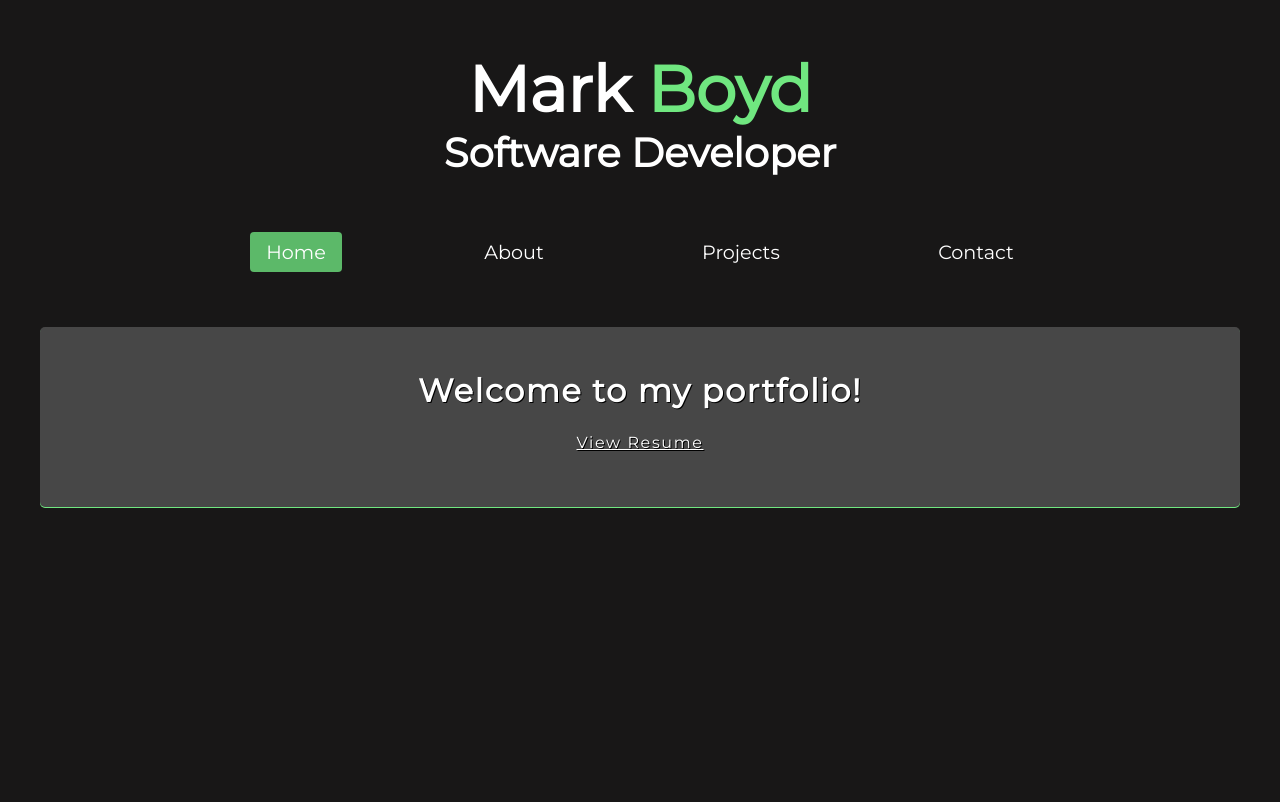
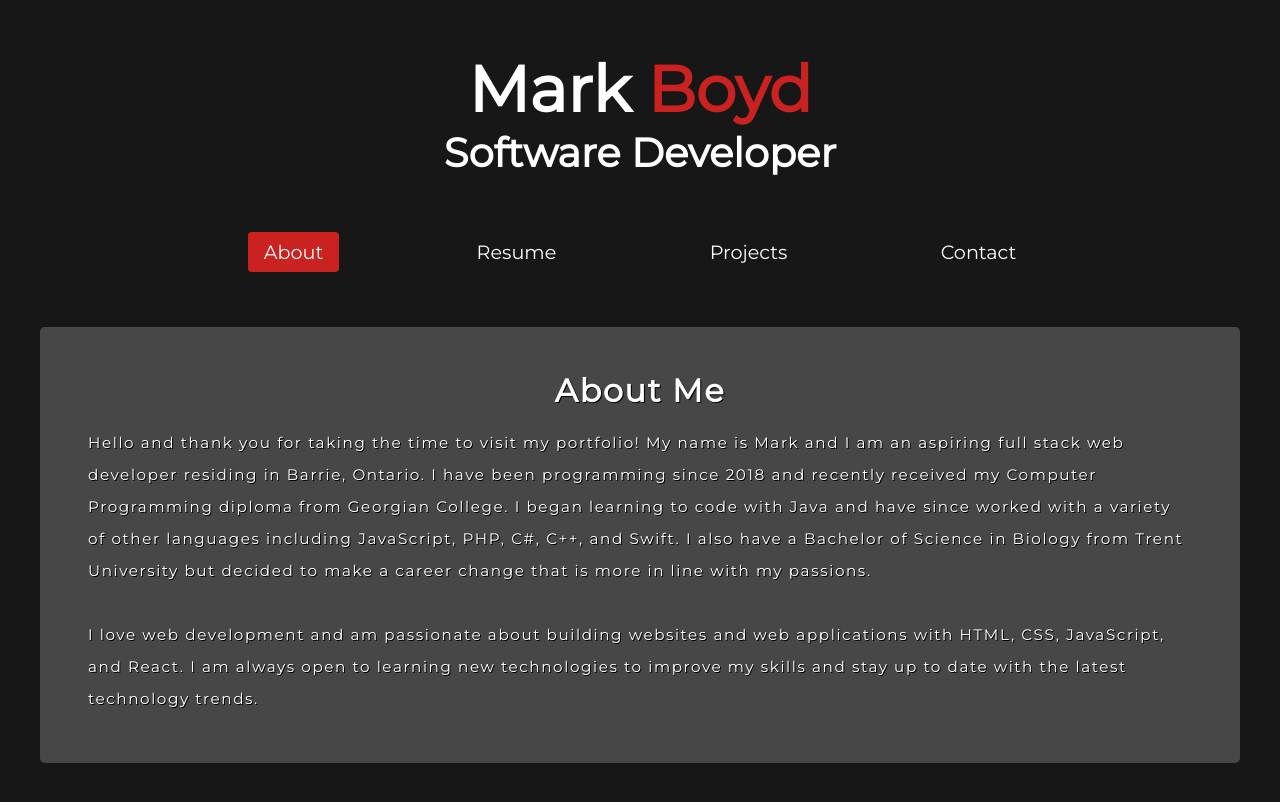
Before and after one commit to MarkBoyd14/mark-boyd-portfolio, a React (Create React App) app: page / in a window 1280 px wide. Shown: the top 802 px of the page. Built offline with nearby package versions, Linux system fonts and the light colour scheme.

Commit message:
changed 'home' to 'resume' and set 'about' to be new home page. configured to deploy on s3

```diff
--- a/package.json
+++ b/package.json
@@ -19,6 +19,7 @@
     "dev": "react-scripts start",
     "start": "node server/server.js",
     "build": "react-scripts build",
+    "deploy": "aws s3 sync build/ s3://markboyd.ca --acl public-read",
     "test": "react-scripts test",
     "eject": "react-scripts eject"
   },
--- a/src/App.css
+++ b/src/App.css
@@ -27,7 +27,7 @@ h2 a {
 }
 
 h1 span {
-  color: #70e780;
+  color: #ca2121;
 }
 
 h2 {
@@ -52,43 +52,18 @@ p {
   letter-spacing: 0.1rem;
   line-height: 2rem;
   border-radius: 5px;
-  box-shadow: 0 1px #70e780;
   text-shadow: 1px 1px black;
 }
 
-.row {
-  display: flex;
-  flex-direction: row;
-  justify-content: center;
-  align-items: center;
-}
-
-.col-2 {
-  display: flex;
-  flex-direction: column;
-  justify-content: center;
-  align-items: center;
-  flex-basis: 100%;
-  flex: 1;
-}
-
-.col-left {
-  padding-right: 15px;
-}
-
-.col-right {
-  padding-left: 15px;
-}
-
-.home {
+.resume {
   text-align: center;
 }
 
-.home a {
+.resume a {
   padding: 10px;
 }
 
-.home a:hover {
+.resume a:hover {
   background-color: rgb(37, 37, 37);
   border-radius: 5px;
 }
@@ -178,7 +153,7 @@ p {
 }
 
 .project-btn:hover {
-  background-color: #70e780;
+  background-color: #ca2121;
 }
 
 .fa-server,
--- a/src/App.js
+++ b/src/App.js
@@ -1,7 +1,7 @@
 import React, { useState, useEffect } from 'react';
 import { Switch, Route } from 'react-router-dom';
 import Header from './components/Header';
-import Home from './views/Home';
+import Resume from './views/Resume';
 import About from './views/About';
 import Projects from './views/Projects';
 import Contact from './views/Contact';
@@ -22,8 +22,8 @@ function App() {
       <Header width={width}></Header>
       <div className="container">
         <Switch>
-          <Route path="/about">
-            <About />
+          <Route path="/resume">
+            <Resume />
           </Route>
           <Route path="/projects">
             <Projects />
@@ -31,8 +31,8 @@ function App() {
           <Route path="/contact">
             <Contact />
           </Route>
-          <Route path="/">
-            <Home />
+          <Route path="/" exact>
+            <About />
           </Route>
         </Switch>
       </div>
--- a/src/components/Navbar.css
+++ b/src/components/Navbar.css
@@ -23,13 +23,13 @@
 }
 
 .nav-links:hover {
-  background-color: #70e780c7;
+  background-color: #ca2121;
   border-radius: 4px;
   transition: all 0.2s ease-out;
 }
 
 .active {
-  background-color: #70e780c7;
+  background-color: #ca2121;
   border-radius: 4px;
   transition: all 0.2s ease-out;
 }
@@ -79,7 +79,7 @@
   }
 
   .nav-links:hover {
-    background-color: #70e780c7;
+    background-color: #ca2121;
     border-radius: 0;
   }
 
--- a/src/components/Navbar.jsx
+++ b/src/components/Navbar.jsx
@@ -22,12 +22,17 @@ export default function Navbar() {
       >
         <li>
           <NavLink to="/" exact className="nav-links">
-            Home
+            About
           </NavLink>
         </li>
         <li>
-          <NavLink to="/about" className="nav-links" activeClassName="active">
-            About
+          <NavLink
+            to="/resume"
+            exact
+            className="nav-links"
+            activeClassName="active"
+          >
+            Resume
           </NavLink>
         </li>
         <li>
--- a/src/views/About.jsx
+++ b/src/views/About.jsx
@@ -4,39 +4,25 @@ export default function About() {
   document.title = 'Mark Boyd - About';
   return (
     <section className="about">
-      <h3 className="section-header">Oh, Hi Mark!</h3>
+      <h3 className="section-header">About Me</h3>
       <div className="row">
-        <div class="col-2 col-left">
-          <div className="image-wrapper">
-            <img
-              id="profile-image"
-              src="/images/profile.jpg"
-              alt="Profile"
-            ></img>
-          </div>
-        </div>
-        <div class="col-2 col-right">
-          <p>
-            Hello and thank you for taking the time to visit my portfolio! My
-            name is Mark and I am an aspiring full stack web developer residing
-            in Barrie, Ontario. I have been programming since 2018 and recently
-            completed the Computer Programming program at Georgian College. I
-            started writing code with Java and have since worked with a variety
-            of other languages including JavaScript, Python, PHP, C#, and Swift.
-            I also have a Bachelor of Science in Biology from Trent University
-            but decided to make a career change that is more in line with my
-            passions.
-          </p>
-          <br />
-          <p>
-            I love web development and am passionate about building exceptional
-            websites and web applications with HTML, CSS, and JavaScript along
-            with their modern frameworks and libraries including (but not
-            limited to) Bootstrap and React! I am always trying to learn new
-            technologies to improve my skills and stay up to date with the
-            latest trends.
-          </p>
-        </div>
+        <p>
+          Hello and thank you for taking the time to visit my portfolio! My name
+          is Mark and I am an aspiring full stack web developer residing in
+          Barrie, Ontario. I have been programming since 2018 and recently
+          received my Computer Programming diploma from Georgian College. I
+          began learning to code with Java and have since worked with a variety
+          of other languages including JavaScript, PHP, C#, C++, and Swift. I
+          also have a Bachelor of Science in Biology from Trent University but
+          decided to make a career change that is more in line with my passions.
+        </p>
+        <br />
+        <p>
+          I love web development and am passionate about building websites and
+          web applications with HTML, CSS, JavaScript, and React. I am always
+          open to learning new technologies to improve my skills and stay up to
+          date with the latest technology trends.
+        </p>
       </div>
     </section>
   );
--- a/src/views/Home.jsx
+++ b/src/views/Resume.jsx
@@ -1,9 +1,9 @@
 import React from 'react';
 
-export default function Home() {
-  document.title = 'Mark Boyd - Home';
+export default function Resume() {
+  document.title = 'Mark Boyd - Resume';
   return (
-    <section className="home">
+    <section className="resume">
       <h3 className="section-header">Welcome to my portfolio!</h3>
       <a
         href="https://drive.google.com/file/d/1wPIjXlxNY5z0X5rQB-DN8GLOEWgmHNsl/view?usp=sharing"
```
Also changed, not shown: public/images/profile.jpg (deleted), public/manifest.json, 1 other file (tests, documents, lock files or other folders).
